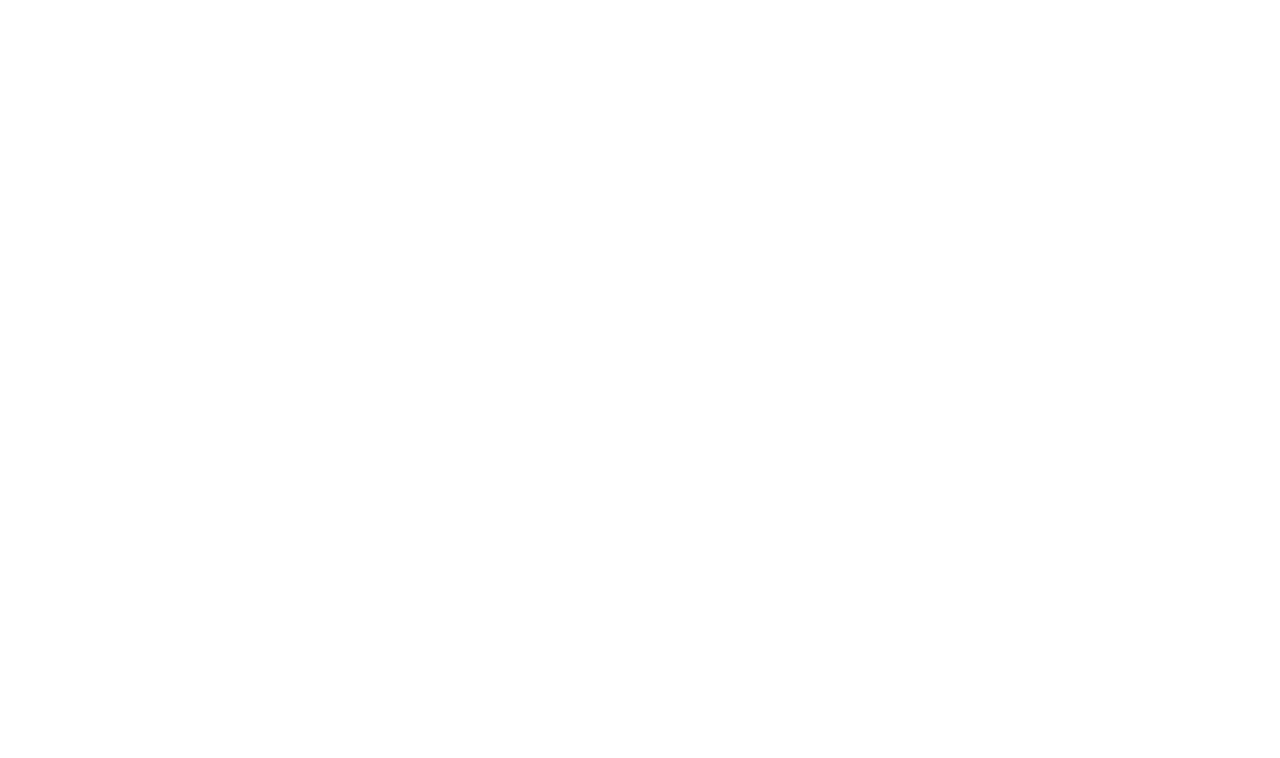
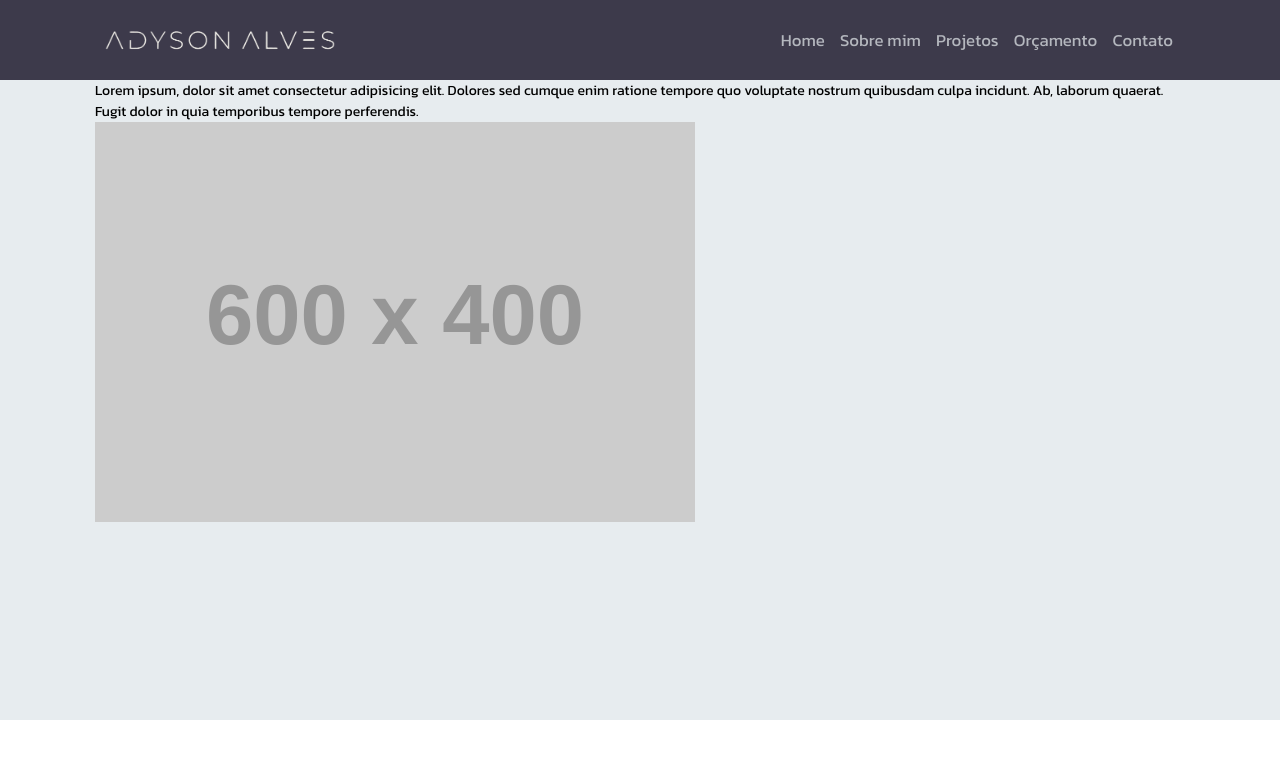
Before and after one commit to adysonalves/portfolio-pessoal, a plain HTML site: page index.html in a window 1280 px wide. Drawn offline with Linux system fonts and the light colour scheme; placeholder pictures from the web are drawn by us.

Commit message:
header, section

```diff
--- a/css/styles.css
+++ b/css/styles.css
@@ -0,0 +1,80 @@
+@import url('https://fonts.googleapis.com/css2?family=Kanit:wght@200;400;600&display=swap');
+
+*{
+    margin: 0;
+    padding: 0;
+    outline: 0;
+    box-sizing: border-box;
+}
+
+:root{
+    --cor-principal: #3D3A4B;
+    --cor-secundaria: #F6AE2D;
+    --textos-light: #E7ECEF;
+    --textos-black: #171818;
+    --fonte-principal: 'Kanit', sans-serif;
+}
+
+html{
+    font-size: 14px;
+}
+
+body{
+    width: 100%;
+    font-family: var(--fonte-principal);
+    background-color: #fff;
+}
+
+a, a:link{
+    text-decoration: none;
+    color: var(--textos-black);
+    font-size: 1rem;
+}
+
+a:active, a:hover{
+    color: var(--cor-secundaria);
+}
+
+.container{
+    width: 100%;
+    max-width: 1140px;
+    margin: 0 auto;
+    padding: 0 25px;
+}
+
+#header-top{
+    width: 100%;
+    height: 80px;
+    background-color: var(--cor-principal);
+}
+
+#header-top .container{
+    display: flex;
+    height: 100%;
+    flex-direction: row;
+    align-items: center;
+    justify-content: space-between;
+}
+
+#header-top .container img{
+    width: 100%;
+    max-width: 250px;
+}
+
+.menu-principal a{
+    color: var(--textos-light);
+    margin-right: 12px;
+    font-size: 1.2rem;
+    opacity: 0.7;
+}
+
+.menu-principal a:hover{
+    opacity: 1;
+    transition: 0.4s;
+}
+
+.call-to-action{
+    width: 100%;
+    height: 80vh;
+    background-color: var(--textos-light);
+}
--- a/index.html
+++ b/index.html
@@ -7,6 +7,31 @@
     <link rel="stylesheet" href="./css/styles.css">
 </head>
 <body>
+    <header id="header-top">
+        <div class="container">
+            <img src="./assets/logo-adyson-light.png" alt="Logo">
+
+            <nav class="menu-principal">
+                <a href="">Home</a>
+                <a href="">Sobre mim</a>
+                <a href="">Projetos</a>
+                <a href="">Orçamento</a>
+                <a href="">Contato</a>
+            </nav>
+        </div>
+    </header>
+
+    <section class="call-to-action">
+        <div class="container">
+            <div class="action-info">
+                Lorem ipsum, dolor sit amet consectetur adipisicing elit. Dolores sed cumque enim ratione tempore quo voluptate nostrum quibusdam culpa incidunt. Ab, laborum quaerat. Fugit dolor in quia temporibus tempore perferendis.
+            </div>
+
+            <div class="action-thumb">
+                <img src="https://placehold.co/600x400" alt="Foto Adyson">
+            </div>
+        </div>
+    </section>
 
     <script src="./js/main.js"></script>
 </body>
```
